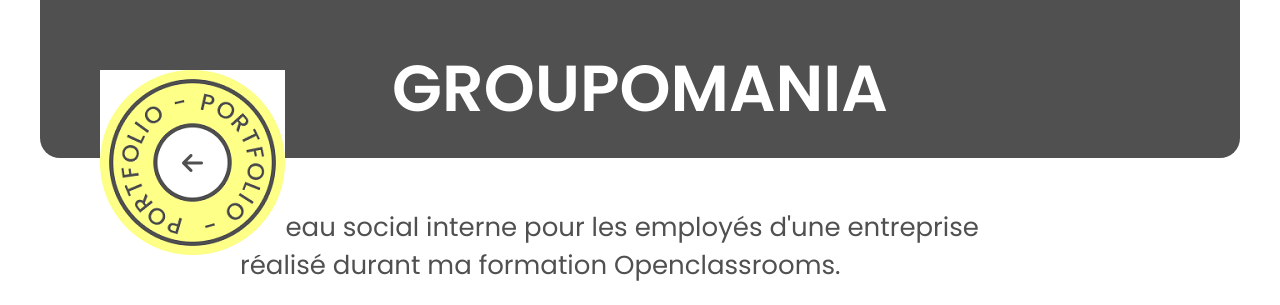
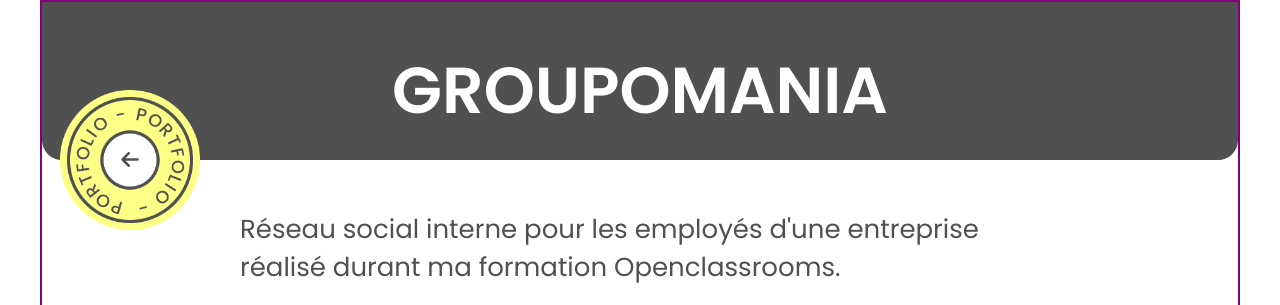
Before and after one commit to ThomasdevLC/portfolio_07_2023, a React (Create React App) app: page /groupomania/4 in a window 1280 px wide. Shown: the top 305 px of the page. Built offline with nearby package versions, Linux system fonts and the light colour scheme.

Commit message:
workspages + backbtn respsonsive

```diff
--- a/src/assets/styles/components/_BackBtn.scss
+++ b/src/assets/styles/components/_BackBtn.scss
@@ -1,12 +1,40 @@
+@use "../mixins" as mixin;
+
 .backpage {
   position: fixed;
-  top: 70px;
-  left: 100px;
-  cursor: pointer;
+  width: 185px;
+  top: 55px;
+  left: 80px;
   z-index: 99;
   display: flex;
   align-items: center;
   justify-content: center;
+  cursor: pointer;
+
+  @include mixin.xxl-lt {
+    top: 90px;
+    left: 60px;
+    width: 140px;
+    position: absolute;
+  }
+  @include mixin.md {
+    top: 60px;
+    left: 20px;
+    width: 140px;
+    position: absolute;
+  }
+  @include mixin.sm {
+    top: 70px;
+    left: 20px;
+    width: 100px;
+    position: absolute;
+  }
+  @include mixin.xs {
+    top: 60px;
+    left: 20px;
+    width: 80px;
+    position: absolute;
+  }
   &__content {
     position: absolute;
     top: 50%;
@@ -14,8 +42,15 @@
     transform: translate(-50%, -50%);
 
     &__icon {
-      font-size: 24px;
+      font-size: 28px;
       font-weight: bold;
+
+      @include mixin.xxl-lt {
+        font-size: 20px;
+      }
+      @include mixin.sm-lt {
+        font-size: 15px;
+      }
 
       & :hover {
         color: var(--gray-3);
--- a/src/assets/styles/components/_work.scss
+++ b/src/assets/styles/components/_work.scss
@@ -28,6 +28,11 @@
       line-height: 38px;
       padding: 46px;
     }
+    @include mixin.xs {
+      font-size: 28px;
+      line-height: 38px;
+      padding: 30px;
+    }
   }
 }
 .project {
@@ -55,6 +60,10 @@
       margin-top: 10px;
       font-size: 18px;
       line-height: 28px;
+    }
+
+    @include mixin.xs {
+      margin-top: 20px;
     }
   }
   &__pitch {
--- a/src/assets/styles/pages/_Groupomania.scss
+++ b/src/assets/styles/pages/_Groupomania.scss
@@ -1,9 +1,18 @@
+@use "../mixins" as mixin;
+
 .container__video {
   max-width: 1200px;
   display: flex;
   flex-direction: column;
   margin: auto;
   padding: 40px 0px;
+
+  @include mixin.lg-lt {
+    padding: 40px;
+  }
+  @include mixin.sm-lt {
+    padding: 0px 30px;
+  }
 
   &__btn {
     padding: 8px;
@@ -17,6 +26,13 @@
     -webkit-box-shadow: -3px 3px 0px 0px var(--gray-3);
     -moz-box-shadow: -3px 3px 0px 0px var(--gray-3);
     cursor: pointer;
+
+    @include mixin.sm-lt {
+      padding: 8px;
+      width: 90px;
+      font-size: 12px;
+      margin: 30px 0 20px 0px;
+    }
     &:hover {
       background-color: var(--primary);
       box-shadow: -3px 3px 0px 0px var(--gray-1);
--- a/src/components/WorksComponent.js
+++ b/src/components/WorksComponent.js
@@ -36,7 +36,7 @@
   }
 
   return (
-    <section className="container">
+    <section className="container br">
       <h1 className="container__title" ref={containerRef}>
         <span className="container__title__span" ref={titleRef}>
           {project.title}
```
Also changed, not shown: src/assets/images/backbtn.png.
